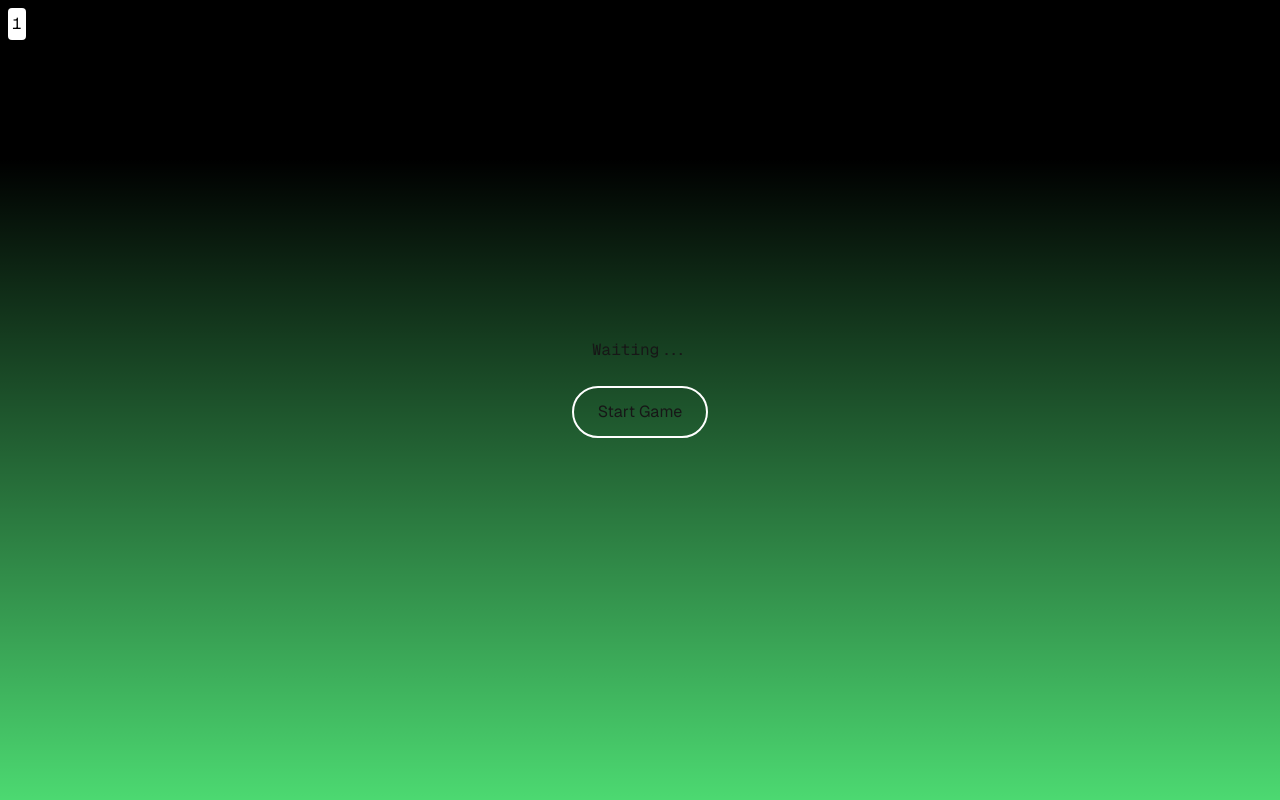
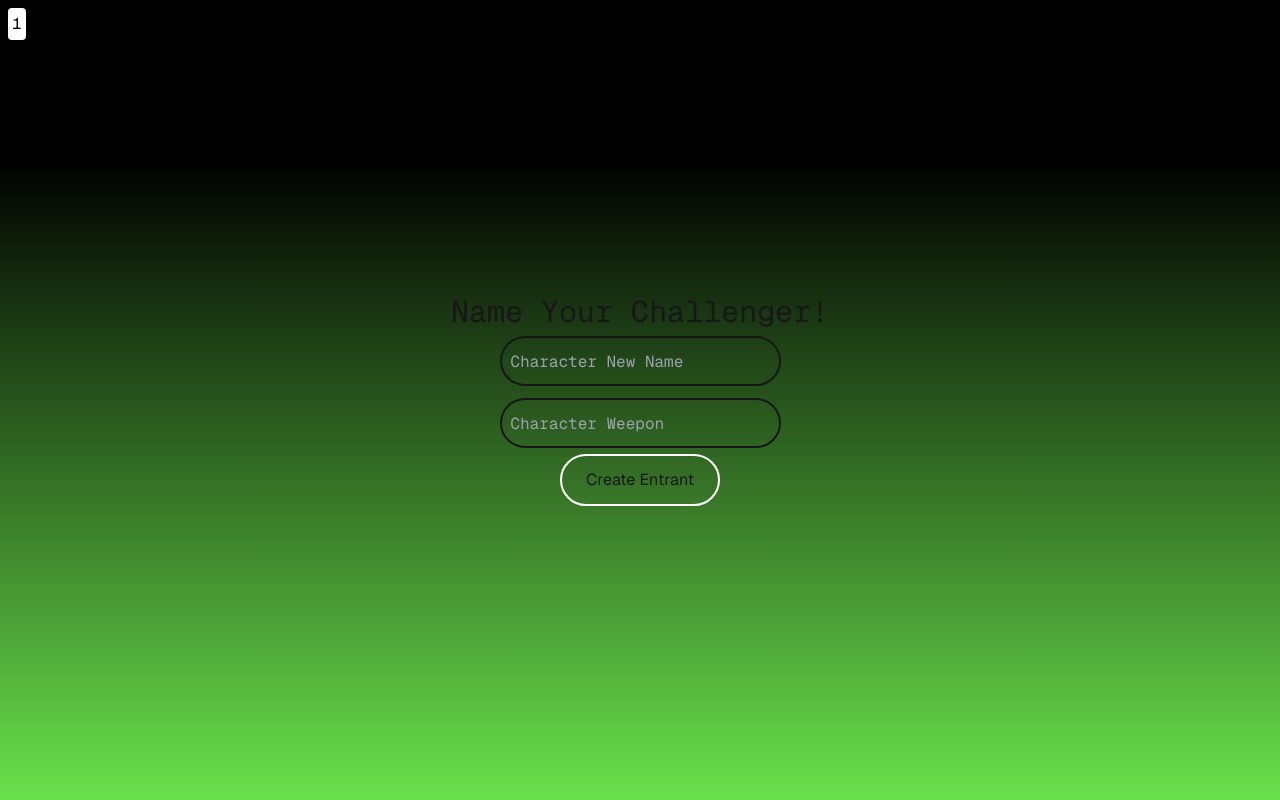
Before and after one commit to Axelph237/ddw-app, a Next.js app: page /games/1 in a window 1280 px wide. Built offline with nearby package versions, Linux system fonts and the light colour scheme.

Commit message:
Added: limitedinput.tsx to manage input fields where there should be a limited number of characters inputted

```diff
--- /dev/null
+++ b/src/app/components/limitedinput.tsx
@@ -0,0 +1,58 @@
+import React, { ChangeEvent, forwardRef, useImperativeHandle, useRef, useState } from 'react';
+
+interface LimitedInputProps extends React.InputHTMLAttributes<HTMLInputElement> {
+    maxChars: number;
+}
+
+interface LimitedInputHandle {
+    validInput: boolean;
+    focusInput: () => void;
+}
+
+export interface LimitedInputElement extends HTMLInputElement {
+    validInput: boolean;
+}
+
+const LimitedInput = forwardRef<LimitedInputHandle, LimitedInputProps>((props, ref) => {
+    const inputRef = useRef<HTMLInputElement>(null); // Ref passed from DOM
+
+    // Ensure remainingChars is initialized based on maxChars
+    const [remainingChars, setRemainingChars] = useState(props.maxChars);
+
+    const handleChange = (e: ChangeEvent<HTMLInputElement>) => {
+        if (props.onChange) { // Percolate super onChange
+            props.onChange(e);
+        }
+
+        // Update remaining characters based on input length
+        setRemainingChars(props.maxChars - e.target.value.length);
+    };
+
+    useImperativeHandle(ref, () => ({
+        // Custom properties or methods
+        validInput: remainingChars >= 0,
+        focusInput: () => inputRef.current?.focus(), // A custom method to focus the input
+    }));
+
+    return (
+        <div className="flex flex-row items-center justify-center">
+            <input
+                {...props}
+                ref={inputRef} // Attach the ref to the input element
+                maxLength={props.maxChars} // Ensure maxLength is set on the input element
+                onChange={handleChange}
+            />
+            {/* Display remaining characters */}
+            <p
+                className={`w-0 ${remainingChars <= 0 ? 'text-red-500' : 'text-white'} ${remainingChars === 50 && 'hidden'}`}
+            >
+                {remainingChars}/{props.maxChars}
+            </p>
+        </div>
+    );
+});
+
+// Set displayName for better debugging
+LimitedInput.displayName = 'LimitedInput';
+
+export default LimitedInput;
--- a/src/app/games/[gameId]/GameplayManager.tsx
+++ b/src/app/games/[gameId]/GameplayManager.tsx
@@ -1,8 +1,9 @@
 'use client'
 
-import {ChangeEvent, useState} from "react";
+import {useState} from "react";
 import Button from "@/app/components/button.tsx";
-import JumpyDog from "@/app/components/jumpy/JumpyDog.tsx";
+// import JumpyDog from "@/app/components/jumpy/JumpyDog.tsx";
+import Limitedinput, {LimitedInputElement} from "@/app/components/limitedinput.tsx";
 
 enum GameplayState {
     CharacterCreation, // On join, before game start
@@ -15,7 +16,7 @@ enum GameplayState {
  * Manages what screen to render to the user if they are in a game.
  */
 export default function GameplayManager() {
-    const [currState, setCurrState] = useState(GameplayState.WaitingRoom);
+    const [currState, setCurrState] = useState(GameplayState.CharacterCreation);
 
     const handleCharacterCreate = () => {
         setCurrState(GameplayState.WaitingRoom);
@@ -38,21 +39,18 @@ const CharacterCreation = ({
 }: {
     handleCreate: () => void
 }) => {
-    const MAX_INPUT_LEN = 50
     const [errMsg, setErrMsg] = useState('');
-    const [nameCharsLength, setNameCharsLength] = useState(MAX_INPUT_LEN);
-    const [weaponCharsLength, setWeaponCharsLength] = useState(MAX_INPUT_LEN);
 
     const handleClick = () => {
-        const name = (document.getElementById("character-name") as HTMLInputElement)?.value;
-        const weapon = (document.getElementById("character-weapon") as HTMLInputElement)?.value;
+        const nameInput = (document.getElementById("character-name") as LimitedInputElement)
+        const weaponInput = (document.getElementById("character-weapon") as LimitedInputElement)
 
-        console.log('Creating character', name, weapon)
+        console.log('Creating character', nameInput.value, weaponInput.value)
 
-        if (name && weapon && name.length < MAX_INPUT_LEN && weapon.length < MAX_INPUT_LEN)  {
+        if (nameInput.validInput && weaponInput.validInput && nameInput.value.length > 0 && weaponInput.value.length > 0)  {
             handleCreate();
         }
-        else if (name.length > MAX_INPUT_LEN || weapon.length > MAX_INPUT_LEN) {
+        else if (!nameInput.validInput || !weaponInput.validInput) {
             setErrMsg('Woahhh slow down! Those are some pretty big pieces of text.')
         }
         else {
@@ -60,33 +58,12 @@ const CharacterCreation = ({
         }
     }
 
-    const handleChange = (e: ChangeEvent<HTMLInputElement>) => {
-        if (e.currentTarget.id == 'character-name')
-            setNameCharsLength(MAX_INPUT_LEN - e.target.value.length);
-        else if (e.currentTarget.id == 'character-weapon')
-            setWeaponCharsLength(MAX_INPUT_LEN - e.target.value.length);
-
-        setErrMsg('')
-    }
-
     return (
         <div className='flex flex-col justify-center items-center'>
             <h1 className="text-3xl font-[family-name:var(--font-geist-mono)]">Name Your Challenger!</h1>
-            {/* Character Name Div */}
-            <div className='flex flex-row items-center justify-center'>
-                <input id='character-name' type='text' placeholder='Character Name'
-                       onChange={handleChange}/>
-                <p className={`w-0 ${nameCharsLength < 0 ? 'text-red-500' : 'text-white'} ${nameCharsLength == 50 && 'hidden'}`}>
-                    {nameCharsLength}/50</p>
-            </div>
 
-            {/* Character Weapon Div */}
-            <div className='flex flex-row items-center justify-center'>
-                <input id='character-weapon' type='text' placeholder='Character Weapon'
-                       onChange={handleChange}/>
-                <p className={`w-0 ${weaponCharsLength < 0 ? 'text-red-500' : 'text-white'} ${weaponCharsLength == 50 && 'hidden'}`}>
-                    {weaponCharsLength}/50</p>
-            </div>
+            <Limitedinput maxChars={50} id='character-name' type='text' placeholder='Character New Name'/>
+            <Limitedinput maxChars={50} id='character-weapon' type='text' placeholder='Character Weepon'/>
 
             {/* Character Creation Button*/}
             <Button text={'Create Entrant'} onClick={handleClick}/>
```
